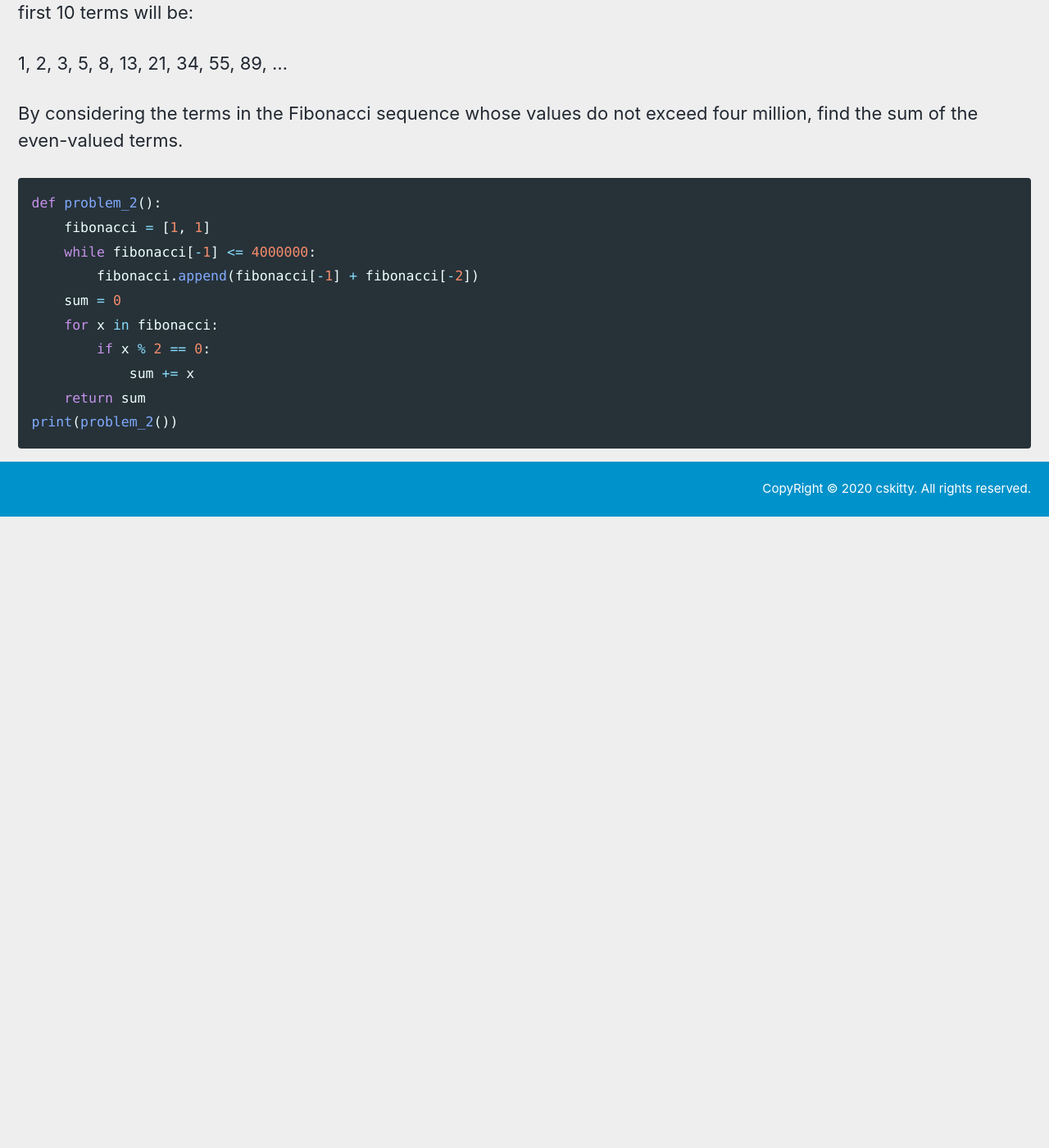
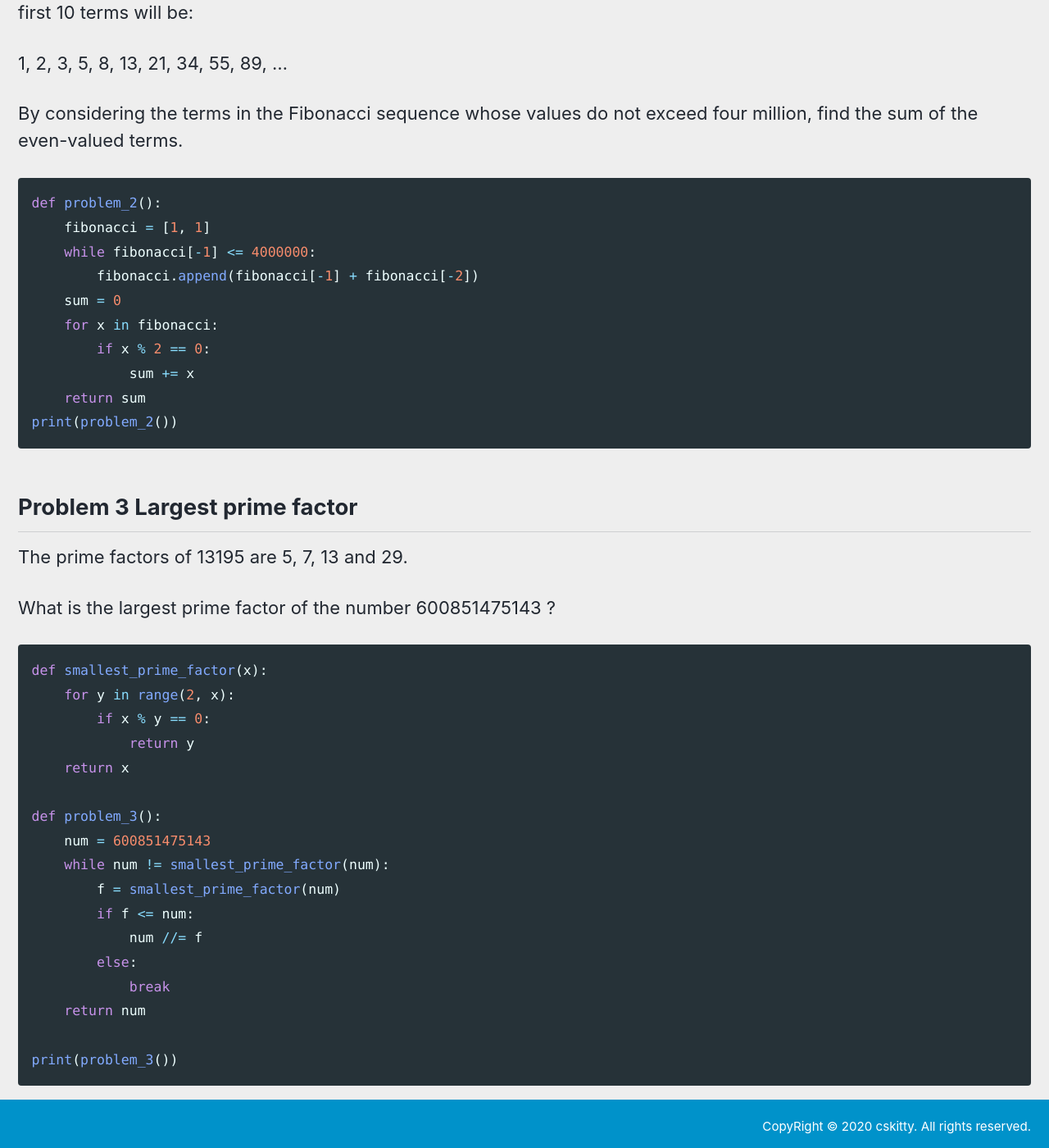
Before and after one commit to cskitty/cskitty.github.io, a Jekyll site: the page built from _posts/2020-04-19-post-project-euler-1.md, in a window 1280 px wide and 1400 px high, scrolled down 913 px. Shown: the whole window at 82% size. Built offline with Jekyll 4.4.1, drawn with Linux system fonts in a browser that asks for light colours; cached includes are drawn as plain includes; nearby versions of some CDN libraries; before the commit the page ends 1543 px from its top, so only the background shows below that.

Commit message:
Problem 3 done.

````diff
--- a/_posts/2020-04-19-post-project-euler-1.md
+++ b/_posts/2020-04-19-post-project-euler-1.md
@@ -55,3 +55,28 @@ def problem_2():
     return sum
 print(problem_2())
 ```
+
+## Problem 3 Largest prime factor
+The prime factors of 13195 are 5, 7, 13 and 29.
+
+What is the largest prime factor of the number 600851475143 ?
+
+```python
+def smallest_prime_factor(x):
+    for y in range(2, x):
+        if x % y == 0:
+            return y
+    return x
+
+def problem_3():
+    num = 600851475143
+    while num != smallest_prime_factor(num):
+        f = smallest_prime_factor(num)
+        if f <= num:
+            num //= f
+        else:
+            break
+    return num
+
+print(problem_3())
+```
````
Also changed, not shown: 1 other file.
